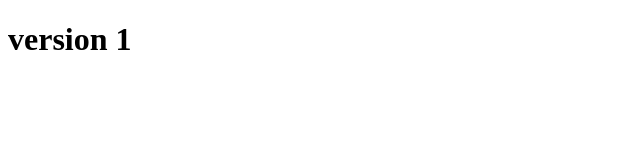
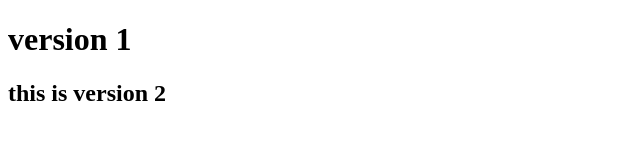
Before and after one commit to SiddharthaDua/myrepo, a plain HTML site: page index.html in a window 1280 px wide. Shown: the whole page, without its empty margins (0-640 px from the left). Drawn offline with Linux system fonts and the light colour scheme.

Commit message:
second version of index.html

```diff
--- a/index.html
+++ b/index.html
@@ -7,5 +7,6 @@
 </head>
 <body>
     <h1>version 1</h1>
+    <h2>this is version 2</h2>
 </body>
 </html>
```
